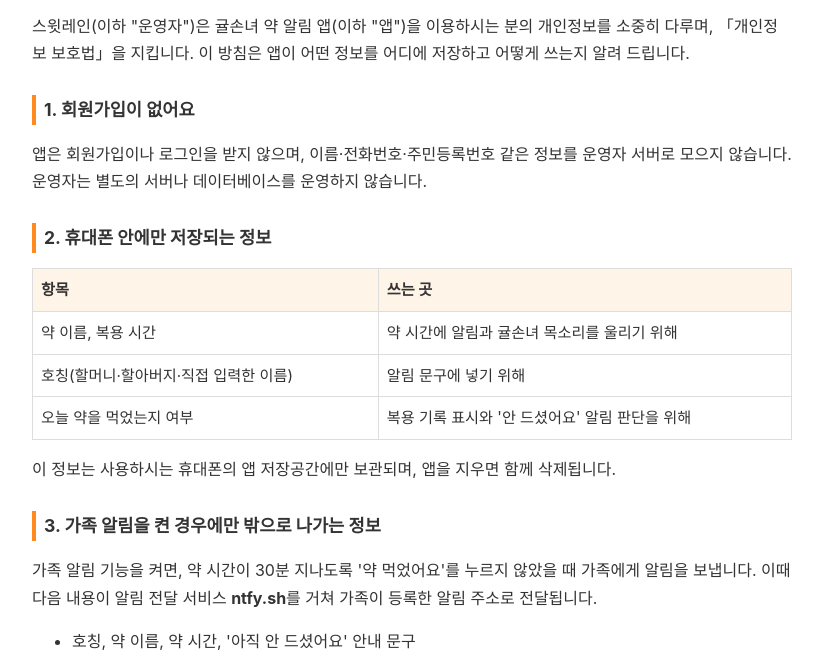
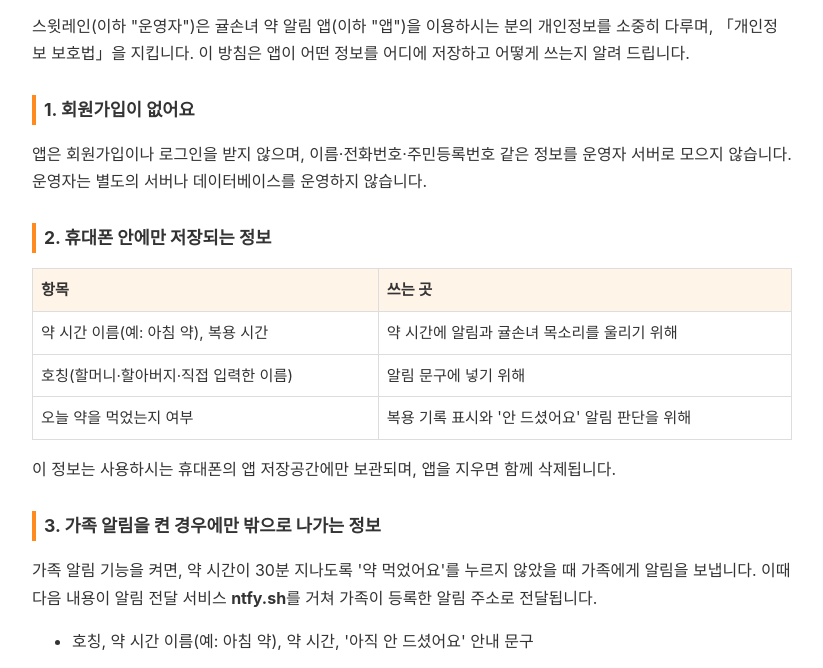
Before and after one commit to lipskiss21-star/gyul-yak, a plain HTML site: page privacy.html in a window 1280 px wide. Shown: the part 123-791 px from the top of the page, without its empty margins (228-1051 px from the left). Drawn offline with Linux system fonts and the light colour scheme.

Commit message:
출시 준비: 진단 정보 전송과 자동 시험 알람 제거, 개인정보처리방침 문구 정리
Co-Authored-By: Claude Opus 5.5 <noreply@anthropic.com>
Claude-Session: https://claude.ai/code/session_016yQgxFaWktZ62CAoGGnmop

```diff
--- a/privacy.html
+++ b/privacy.html
@@ -26,7 +26,7 @@
 <h2>2. 휴대폰 안에만 저장되는 정보</h2>
 <table>
   <tr><th>항목</th><th>쓰는 곳</th></tr>
-  <tr><td>약 이름, 복용 시간</td><td>약 시간에 알림과 귤손녀 목소리를 울리기 위해</td></tr>
+  <tr><td>약 시간 이름(예: 아침 약), 복용 시간</td><td>약 시간에 알림과 귤손녀 목소리를 울리기 위해</td></tr>
   <tr><td>호칭(할머니·할아버지·직접 입력한 이름)</td><td>알림 문구에 넣기 위해</td></tr>
   <tr><td>오늘 약을 먹었는지 여부</td><td>복용 기록 표시와 '안 드셨어요' 알림 판단을 위해</td></tr>
 </table>
@@ -35,7 +35,7 @@
 <h2>3. 가족 알림을 켠 경우에만 밖으로 나가는 정보</h2>
 <p>가족 알림 기능을 켜면, 약 시간이 30분 지나도록 '약 먹었어요'를 누르지 않았을 때 가족에게 알림을 보냅니다. 이때 다음 내용이 알림 전달 서비스 <b>ntfy.sh</b>를 거쳐 가족이 등록한 알림 주소로 전달됩니다.</p>
 <ul>
-  <li>호칭, 약 이름, 약 시간, '아직 안 드셨어요' 안내 문구</li>
+  <li>호칭, 약 시간 이름(예: 아침 약), 약 시간, '아직 안 드셨어요' 안내 문구</li>
 </ul>
 <p>알림 주소(토픽)는 앱에서 무작위로 만들어지며, 이 주소를 아는 가족만 알림을 받습니다. ntfy.sh는 전달을 위해 메시지를 잠시 보관하며, 자세한 내용은 ntfy.sh의 개인정보처리방침을 따릅니다. 가족 알림을 끄면 이 정보는 더 이상 전송되지 않습니다.</p>
 
```
Also changed, not shown: index.html (+0 -5 lines).
